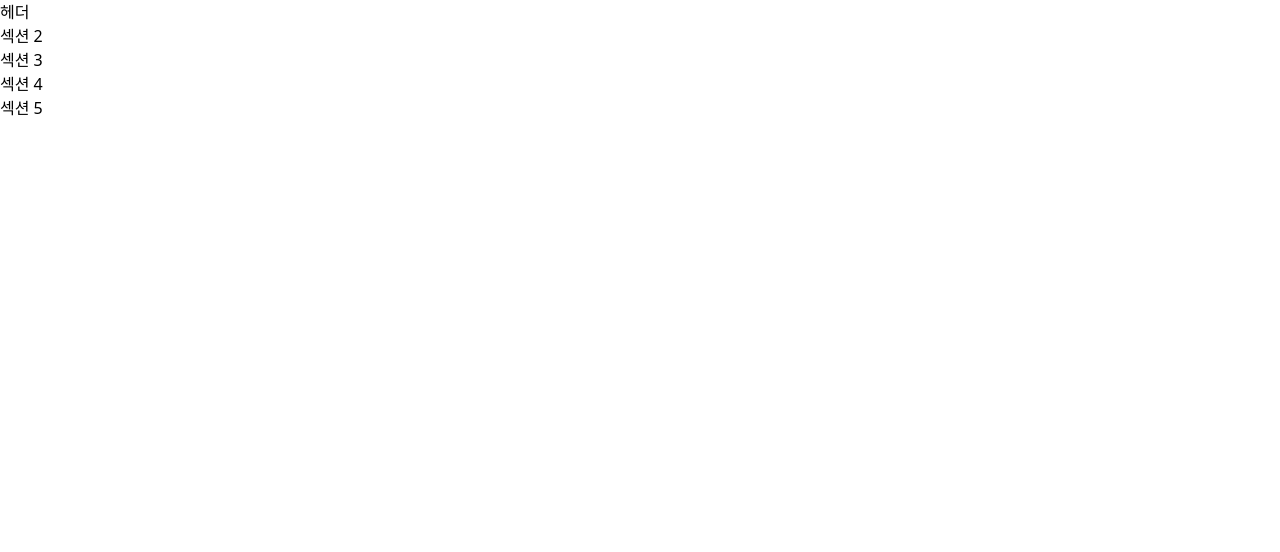
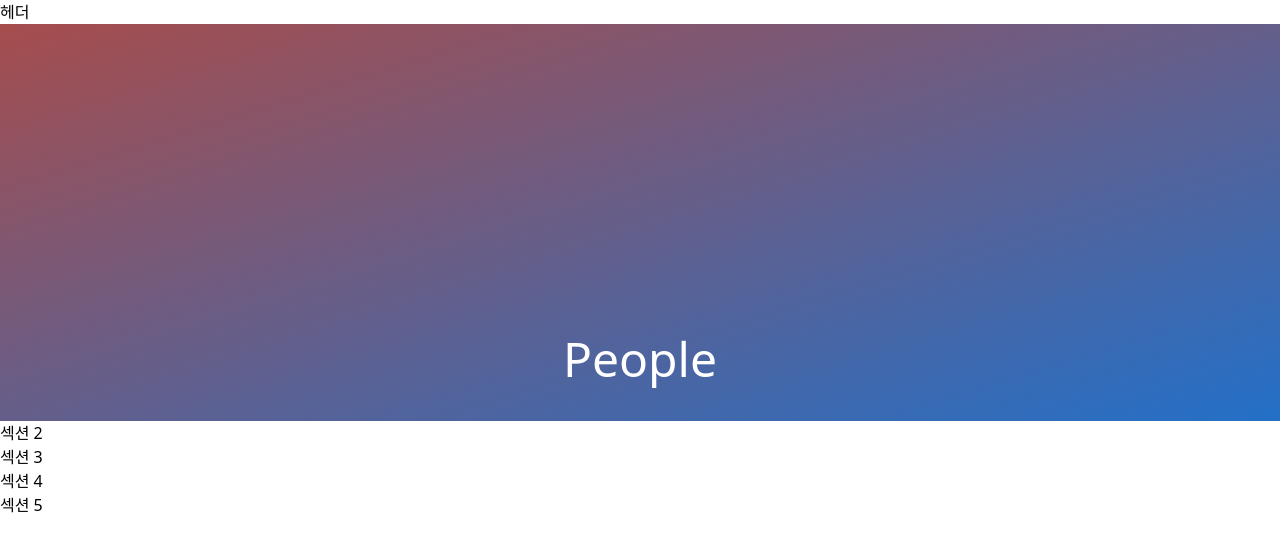
Before and after one commit to HCCLab-Study/lab-sites, a React (Vite) app: page /people in a window 1280 px wide. Shown: the top 552 px of the page. Built offline with nearby package versions, Linux system fonts and the light colour scheme.

Commit message:
[ :sparkles: | #4 | Feat] section1 디자인 및 구현 완료

```diff
--- a/src/pages/people/_components/section1.tsx
+++ b/src/pages/people/_components/section1.tsx
@@ -3,7 +3,10 @@ import React from 'react';
 // 타이틀부분
 function Section1() {
   return (
-    <section>
+    <section className='relative w-full	h-[397px] left-0 right-0 bg-gradient-to-br from-custom-red to-custom-blue'>
+      <div className="absolute bottom-0 inset-x-0 justify-center font-roboto font-medium text-5xl leading-6 flex items-center justify-center text-white" style={{ marginBottom: '50px' }}>
+        People
+      </div>
     </section>
   );
 }
```
